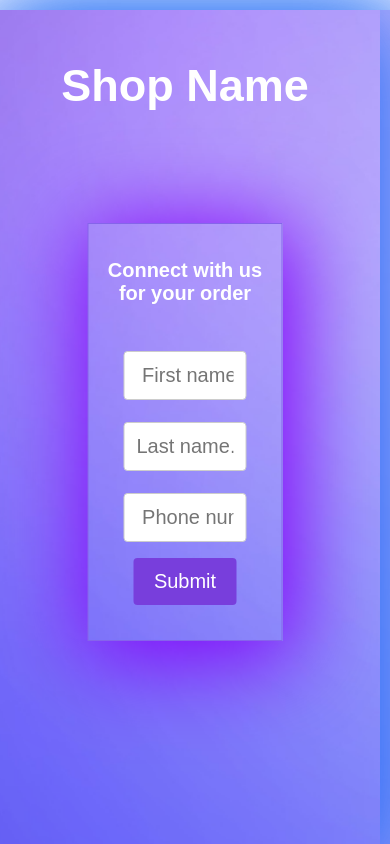
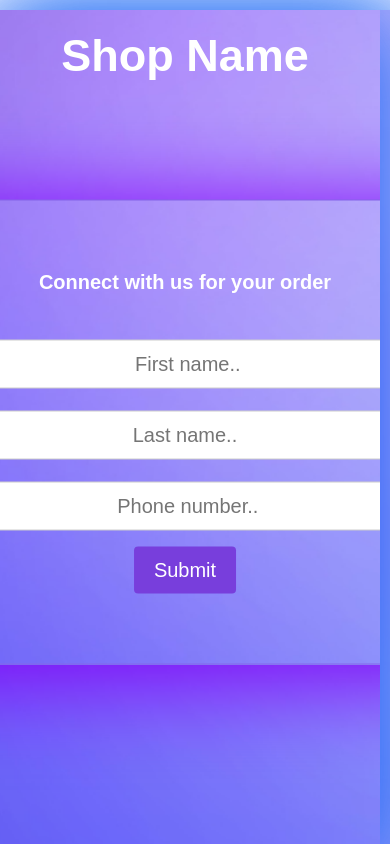
Before and after one commit to Anuragmourya975/Final-form-, a plain HTML site: page index.html in a window 390 px wide. Drawn offline with Linux system fonts and the light colour scheme.

Commit message:
Update index.html

```diff
--- a/index.html
+++ b/index.html
@@ -1,7 +1,8 @@
 <!DOCTYPE html>
 <html>
 <head>
-<meta name="viewport" content="width=device-width, initial-scale=1">
+  <meta charset="utf-8">
+  <meta name="viewport" content="width=device-width, initial-scale=1">
 <style>
 body {
   font-family: Arial;
@@ -114,6 +115,16 @@ input[type=text]:hover {
   h1{
     font-size: 40px;
   }
+  h1{
+    font-size: 45px;
+    color: white;
+
+  }
+  .centered{
+    padding: 15px;
+  }
+
+}
   /* For desktop: */
 .col-1 {width: 8.33%;}
 .col-2 {width: 16.66%;}
@@ -133,14 +144,18 @@ input[type=text]:hover {
   [class*="col-"] {
     width: 100%;
   }
-  h1{
+  .centered {
+    padding: 50px;
+    width: max-content;
+    margin: auto;
+}
+h1 {
     font-size: 45px;
     color: white;
+    margin: auto;
+}
 
-  }
-  .centered{
-    padding: 15px;
-  }
+
 }
 </style>
 </head>
@@ -157,7 +172,8 @@ input[type=text]:hover {
 <div class="split right col-9">
   <h1>Shop Name</h1>
   <div class="centered">
-    <h3>Connect with us for your order</h3>
+    <h3>Connect with us
+      for your order</h3>
 
 <div class="container">
   <form action="/action_page.php">
```
